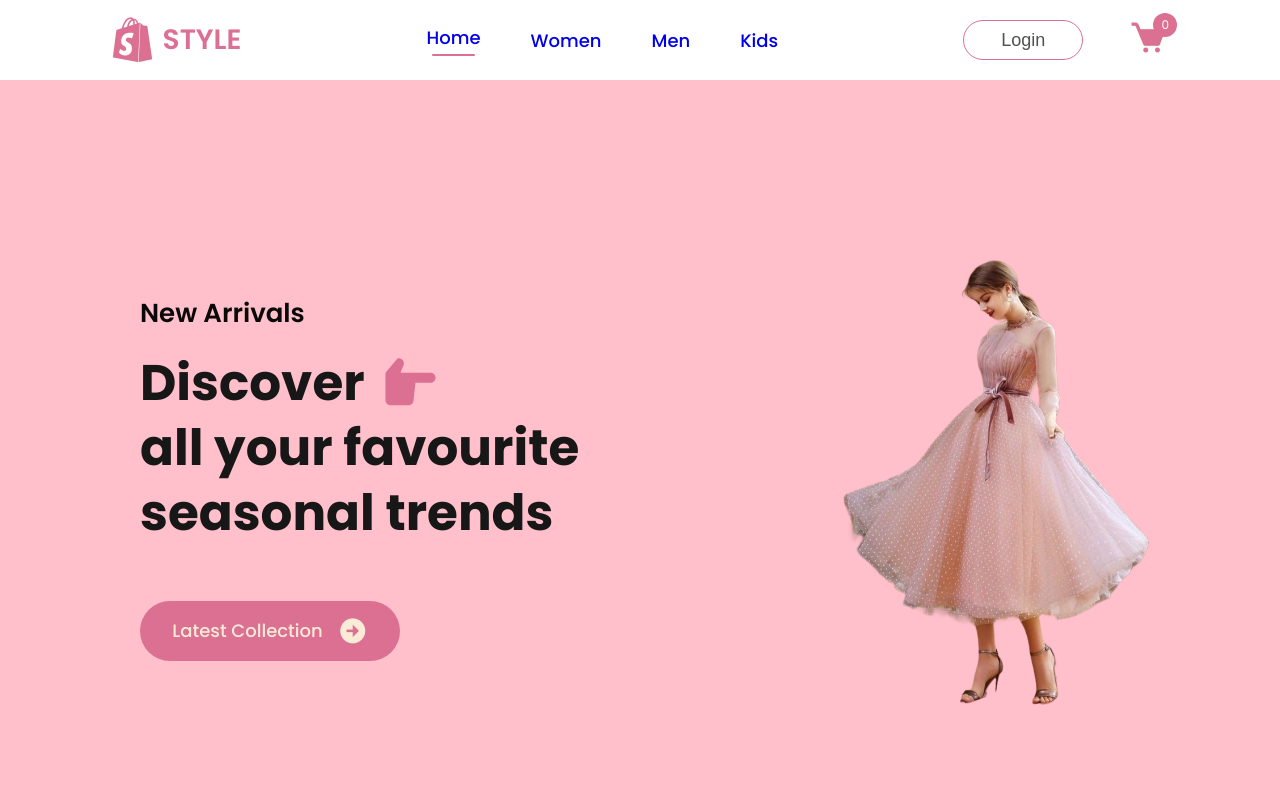
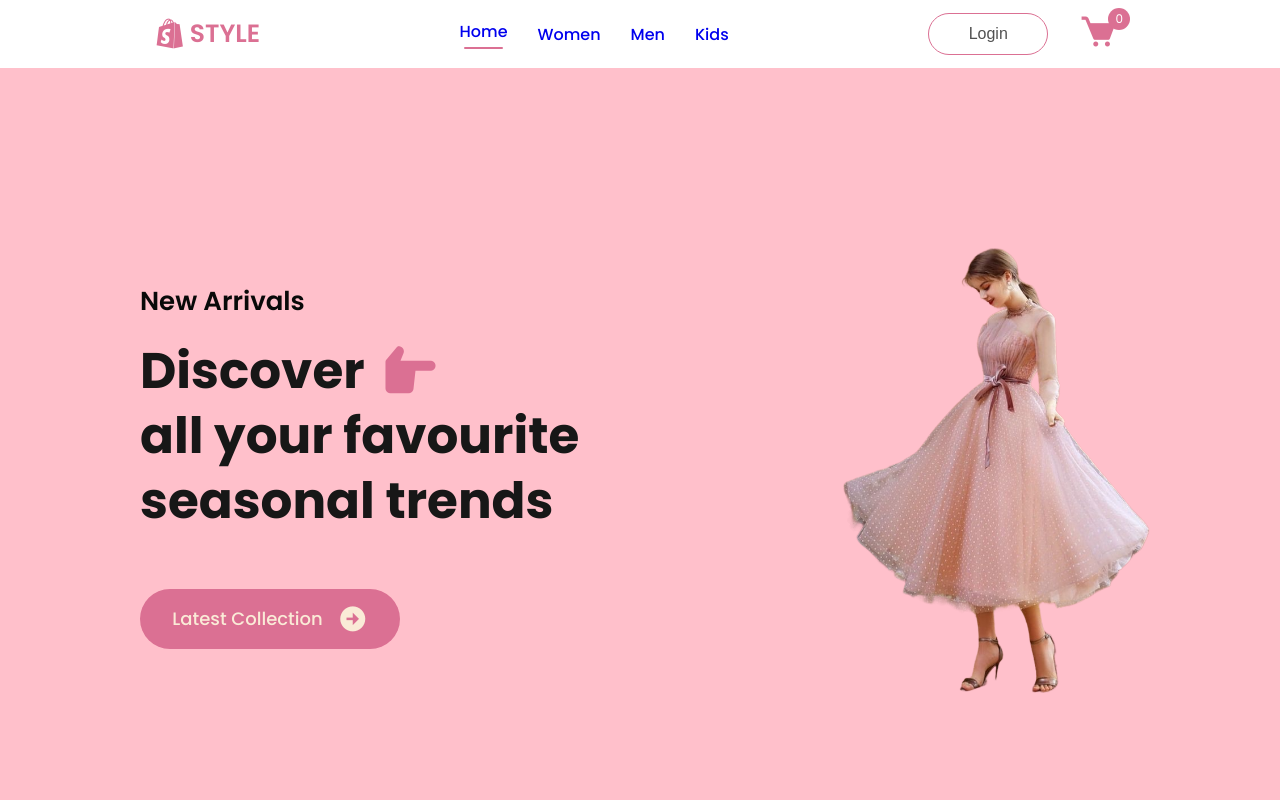
Before and after one commit to ElyaApyzova/Online-shop-with-React, a React (Create React App) app: page / in a window 1280 px wide. Shown: the top 800 px of the page. Built offline with nearby package versions, Linux system fonts and the light colour scheme.

Commit message:
adaptive

```diff
--- a/src/components/Navbar/Navbar.css
+++ b/src/components/Navbar/Navbar.css
@@ -1,7 +1,7 @@
 .navbar{
     display: flex;
     justify-content: space-around;
-    padding: 10px;
+    padding: 12px 50px;
     box-shadow: 0 1px 3px -2px black;
 }
 
@@ -11,22 +11,22 @@
 }
 
 .nav-logo i{
-    font-size: 60px;
+    font-size: 40px;
     color: palevioletred;
 }
 
 .nav-logo p{
     color: palevioletred;
-    font-size: 28px;
+    font-size: 25px;
     font-weight: 600;
 }
 
 .nav-menu{
     display: flex;
     align-items: center;
-    gap: 50px;
+    gap: 30px;
     color: #626262;
-    font-size: 18px;
+    font-size: 16px;
     font-weight: 500;
 }
 
@@ -49,16 +49,16 @@
 .nav-login-cart{
     display: flex;
     align-items: center;
-    gap: 45px;
+    gap: 30px;
 }
 
 .nav-login-cart button{
     width: 120px;
-    height: 40px;
+    height: 42px;
     border: 1px solid  palevioletred;
     border-radius: 75px;
     color: #515151;
-    font-size: 18px;
+    font-size: 16px;
     font-weight: 500;
     background: white;
     cursor: pointer;
@@ -74,15 +74,39 @@
 }
 
 .nav-cart-count{
-    width: 24px;
-    height: 24px;
+    width: 22px;
+    height: 22px;
     display: flex;
     justify-content: center;
     align-items: center;
     margin-top: -31px;
-    margin-left: -60px;
+    margin-left: -40px;
     border-radius: 50%;
     font-size: 12px;
     background: palevioletred;
     color: white;
 }
+
+@media (max-width:1024px) {
+    .navbar{
+        padding: 12px 30px;
+    }
+    .nav-menu{
+        gap: 25px;
+        font-size: 14px;
+    }
+    .nav-login-cart button{
+       width: 90px;
+       height: 35px;
+       font-size: 14px;
+    }
+    .nav-login-cart i{
+        width: 30px;
+    }
+
+    .nav-cart-count{
+        width: 20px;
+        height: 20px;
+        margin-left: -30px;
+    }
+}
```
